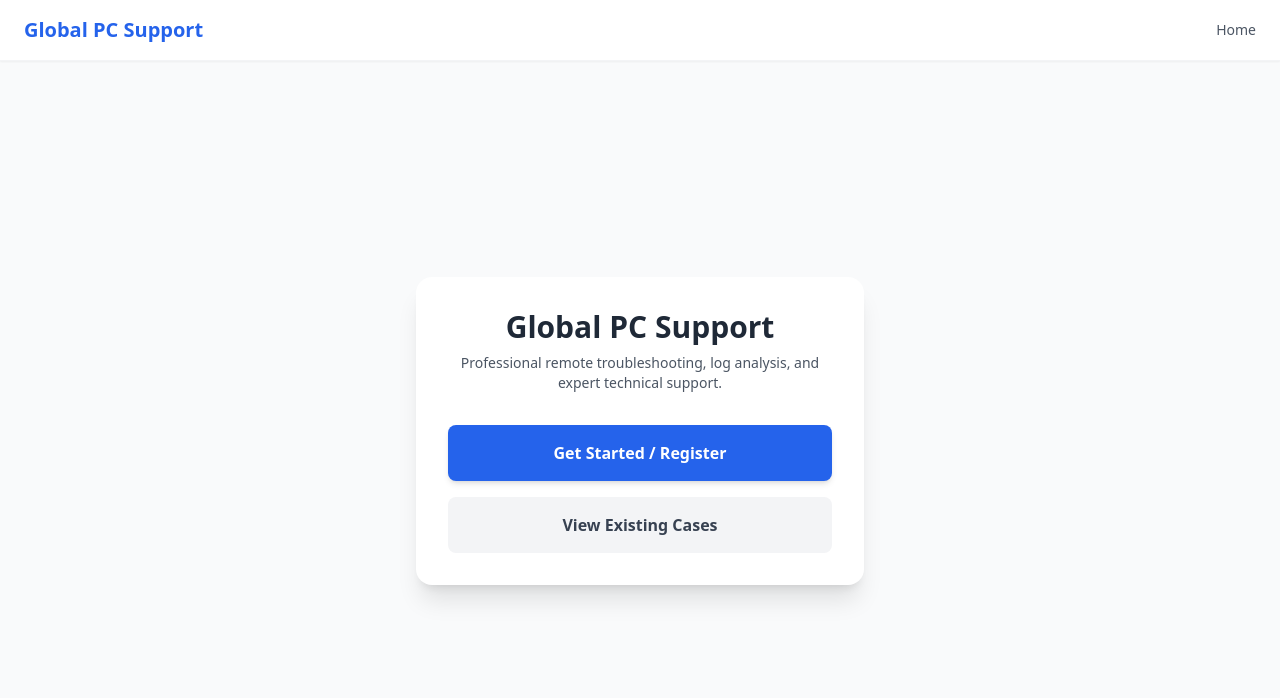
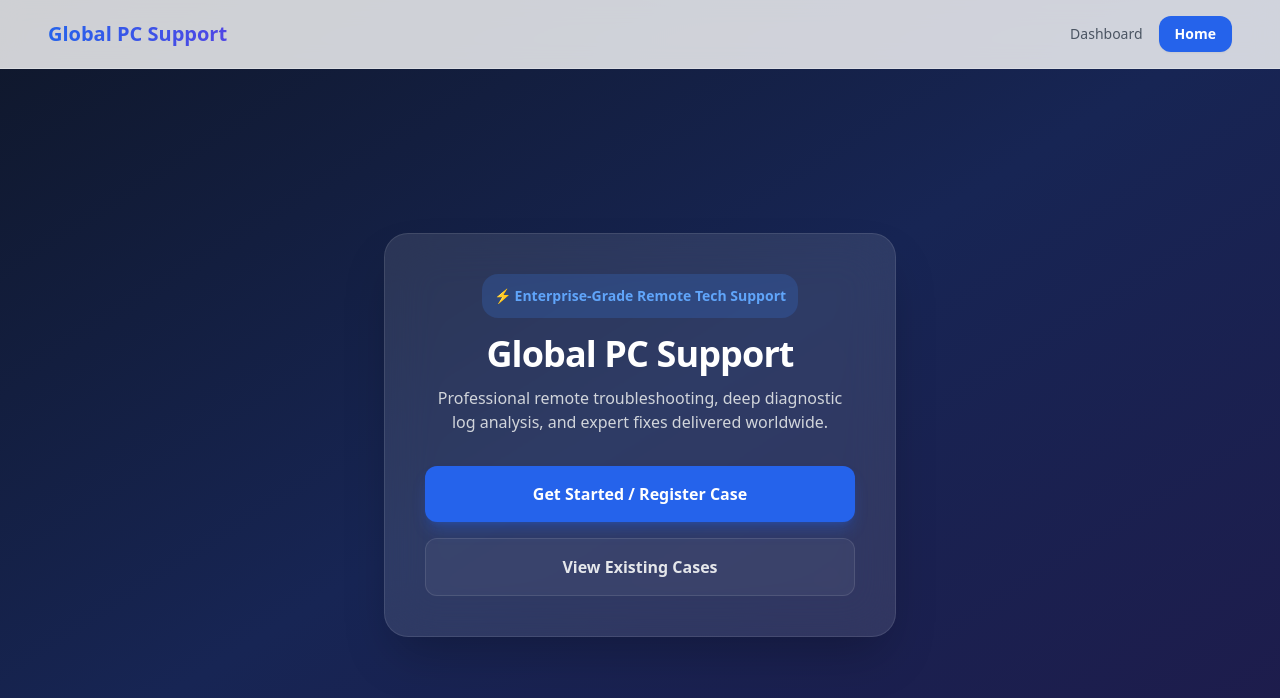
Before and after one commit to manassriv1986-spec/pc-support-site, a website: page public/index.html in a window 1280 px wide. Drawn offline with nearby package versions, Linux system fonts and the light colour scheme.

Commit message:
Update UI with glassmorphism and modular navbar

```diff
--- a/public/index.html
+++ b/public/index.html
@@ -3,21 +3,25 @@
 <head>
     <meta charset="UTF-8">
     <meta name="viewport" content="width=device-width, initial-scale=1.0">
-    <title>Global PC Support</title>
+    <title>Global PC Support - Professional Remote Troubleshooting</title>
     <script src="https://cdn.tailwindcss.com"></script>
 </head>
-<body class="bg-gray-50 min-h-screen flex flex-col">
+<body class="bg-gradient-to-br from-slate-900 via-blue-950 to-indigo-950 min-h-screen flex flex-col text-gray-100">
     <div id="nav-placeholder"></div>
 
-    <div class="flex-grow flex items-center justify-center px-4">
-        <div class="bg-white p-8 rounded-2xl shadow-xl w-full max-w-md text-center">
-            <h1 class="text-3xl font-black text-gray-800 mb-2">Global PC Support</h1>
-            <p class="text-gray-600 mb-8 text-sm">Professional remote troubleshooting, log analysis, and expert technical support.</p>
+    <div class="flex-grow flex items-center justify-center px-4 py-12">
+        <div class="bg-white/10 backdrop-blur-xl border border-white/10 p-8 sm:p-10 rounded-3xl shadow-2xl w-full max-w-lg text-center">
+            <div class="inline-block p-3 bg-blue-500/20 rounded-2xl mb-4 text-blue-400 font-bold text-sm">
+                ⚡ Enterprise-Grade Remote Tech Support
+            </div>
+            <h1 class="text-3xl sm:text-4xl font-black text-white mb-3 tracking-tight">Global PC Support</h1>
+            <p class="text-gray-300 mb-8 text-sm sm:text-base leading-relaxed">Professional remote troubleshooting, deep diagnostic log analysis, and expert fixes delivered worldwide.</p>
+
             <div class="space-y-4">
-                <a href="register.html" class="block w-full bg-blue-600 text-white p-4 rounded-lg font-bold hover:bg-blue-700 transition shadow-md">
-                    Get Started / Register
+                <a href="register.html" class="block w-full bg-blue-600 text-white p-4 rounded-xl font-bold hover:bg-blue-500 transition shadow-lg shadow-blue-600/30 text-center">
+                    Get Started / Register Case
                 </a>
-                <a href="dashboard.html" class="block w-full bg-gray-100 text-gray-700 p-4 rounded-lg font-bold hover:bg-gray-200 transition">
+                <a href="dashboard.html" class="block w-full bg-white/5 hover:bg-white/10 text-gray-200 border border-white/10 p-4 rounded-xl font-bold transition text-center">
                     View Existing Cases
                 </a>
             </div>
--- a/public/navbar.html
+++ b/public/navbar.html
@@ -1,8 +1,13 @@
-<nav class="w-full bg-white border-b border-gray-100 py-4 px-6 flex justify-between items-center shadow-sm">
-    <a href="index.html" class="text-xl font-bold text-blue-600 hover:text-blue-700 transition">
+<nav class="w-full bg-white/80 backdrop-blur-md border-b border-gray-200/60 py-4 px-6 md:px-12 flex justify-between items-center shadow-xs sticky top-0 z-50">
+    <a href="index.html" class="text-xl font-extrabold bg-gradient-to-r from-blue-600 to-indigo-600 bg-clip-text text-transparent hover:opacity-90 transition">
         Global PC Support
     </a>
-    <a href="index.html" class="text-sm font-medium text-gray-600 hover:text-blue-600 transition">
-        Home
-    </a>
+    <div class="flex items-center gap-4">
+        <a href="dashboard.html" class="text-sm font-medium text-gray-600 hover:text-blue-600 transition hidden sm:inline-block">
+            Dashboard
+        </a>
+        <a href="index.html" class="text-sm font-semibold text-white bg-blue-600 px-4 py-2 rounded-xl hover:bg-blue-700 shadow-sm transition">
+            Home
+        </a>
+    </div>
 </nav>
```
